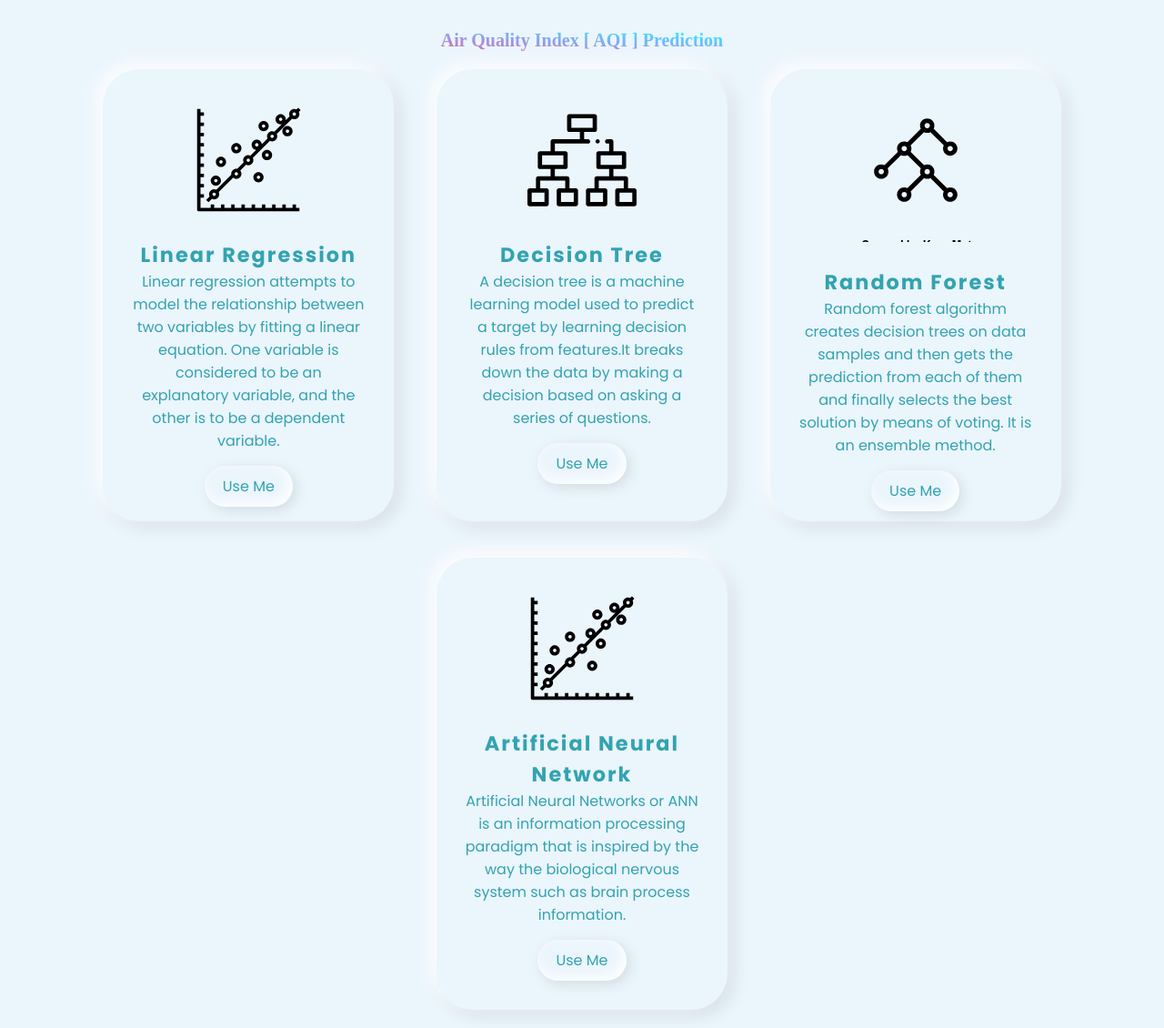
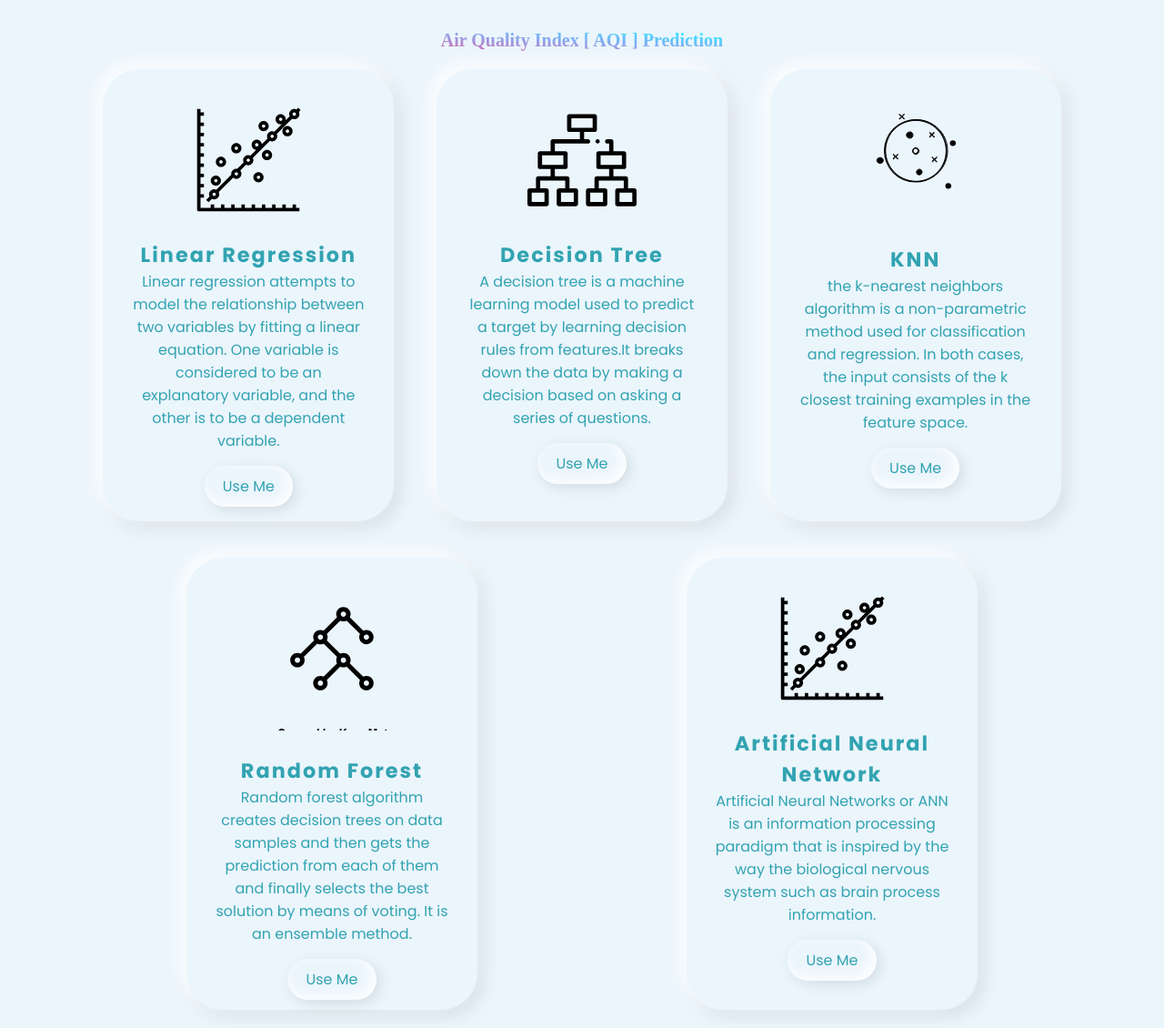
Before and after one commit to testsido/aqi, a Flask app: page / in a window 1280 px wide. Shown: the whole page at 91% size. Run offline with Flask 2, Linux system fonts and the light colour scheme.

Commit message:
Update index1.html

```diff
--- a/templates/index1.html
+++ b/templates/index1.html
@@ -68,7 +68,7 @@
 				<a href="{{ url_for('Decision')}}"><span>Use Me</span></a>
 			</div>
 		</div>
-		<!-- <div class="card">
+		 <div class="card">
 			<div class="imgBx">
 				<img src="{{ url_for('static', filename='svg/knnsvg3.svg' ) }}" alt="knnsvg">
 
@@ -78,7 +78,7 @@
 				<p> the k-nearest neighbors algorithm is a non-parametric method used for classification and regression. In both cases, the input consists of the k closest training examples in the feature space.</p>
 				<a href=" {{ url_for('KNN')}} "><span>Use Me</span></a>
 			</div>
-		</div> -->
+		</div>
 		<div class="card">
 			<div class="imgBx">
 				<img src="{{ url_for('static', filename='svg/randomsvg.svg' ) }}" alt="linearsvg">
```
